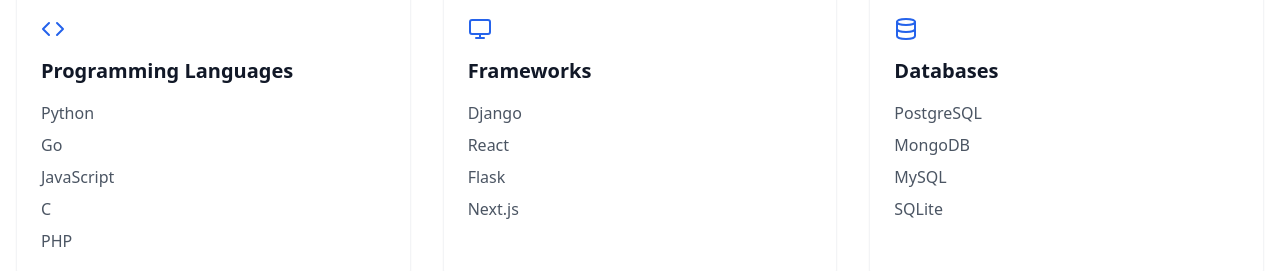
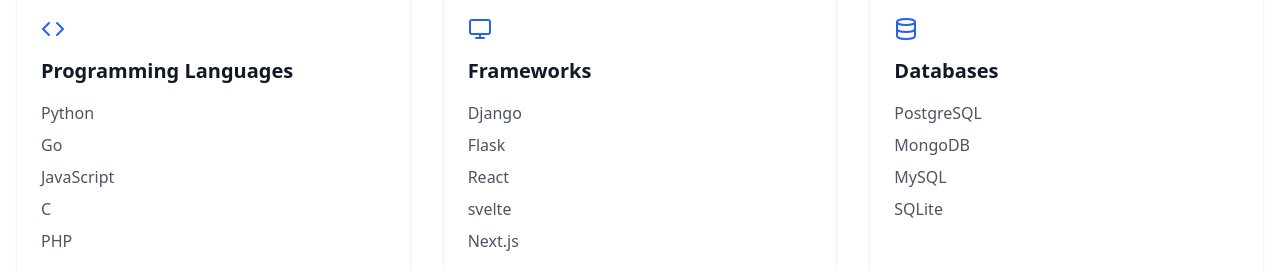
Before and after one commit to Domenez-dev/react-web-portfolio, a React (Vite) app: page / in a window 1280 px wide. Shown: the part 800-1071 px from the top of the page. Built offline with nearby package versions, Linux system fonts and the light colour scheme.

Commit message:
added svelte as a framework

```diff
--- a/src/App.tsx
+++ b/src/App.tsx
@@ -165,7 +165,7 @@
             <SkillCard
               icon={<Monitor />}
               title="Frameworks"
-              skills={["Django", "React", "Flask", "Next.js"]}
+              skills={["Django", "Flask", "React", "svelte", "Next.js"]}
             />
             <SkillCard
               icon={<Database />}
```
